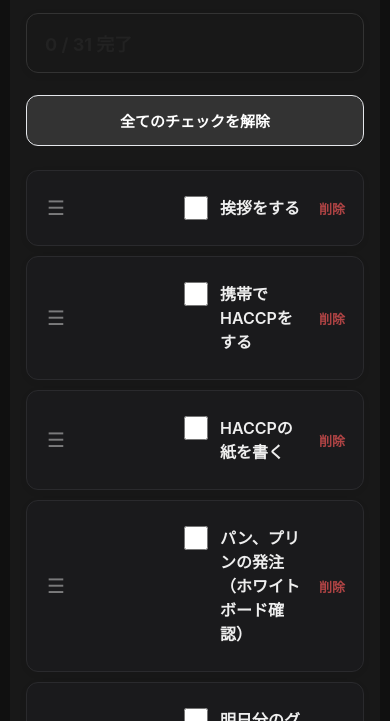
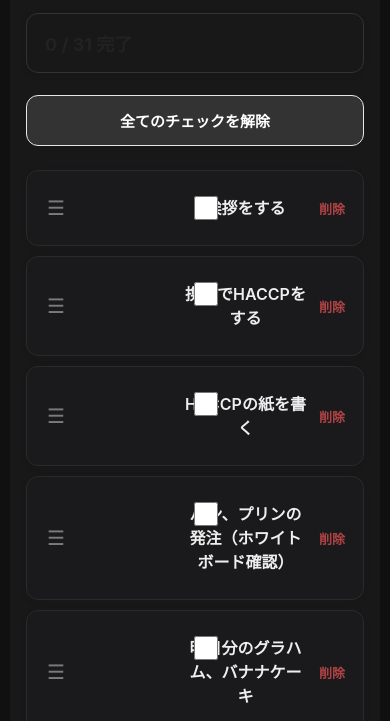
Before and after one commit to mitsuki0506/breakfast-checklist, a plain HTML site: page index.html in a window 390 px wide. Shown: the part 58-779 px from the top of the page. Drawn offline with Linux system fonts and the dark colour scheme; no server answers.

Commit message:
Update style.css

```diff
--- a/style.css
+++ b/style.css
@@ -296,3 +296,24 @@ margin-left: auto;}
 .delete-button:hover {
   opacity: 1;
 }
+.item {
+    position: relative;
+}
+
+.item label {
+    justify-content: center;
+    text-align: center;
+}.item label {
+    position: relative;
+    width: 100%;
+}
+
+.item input[type="checkbox"] {
+    position: absolute;
+    left: 16px;
+}
+
+.item label span {
+    width: 100%;
+    text-align: center;
+}
```
